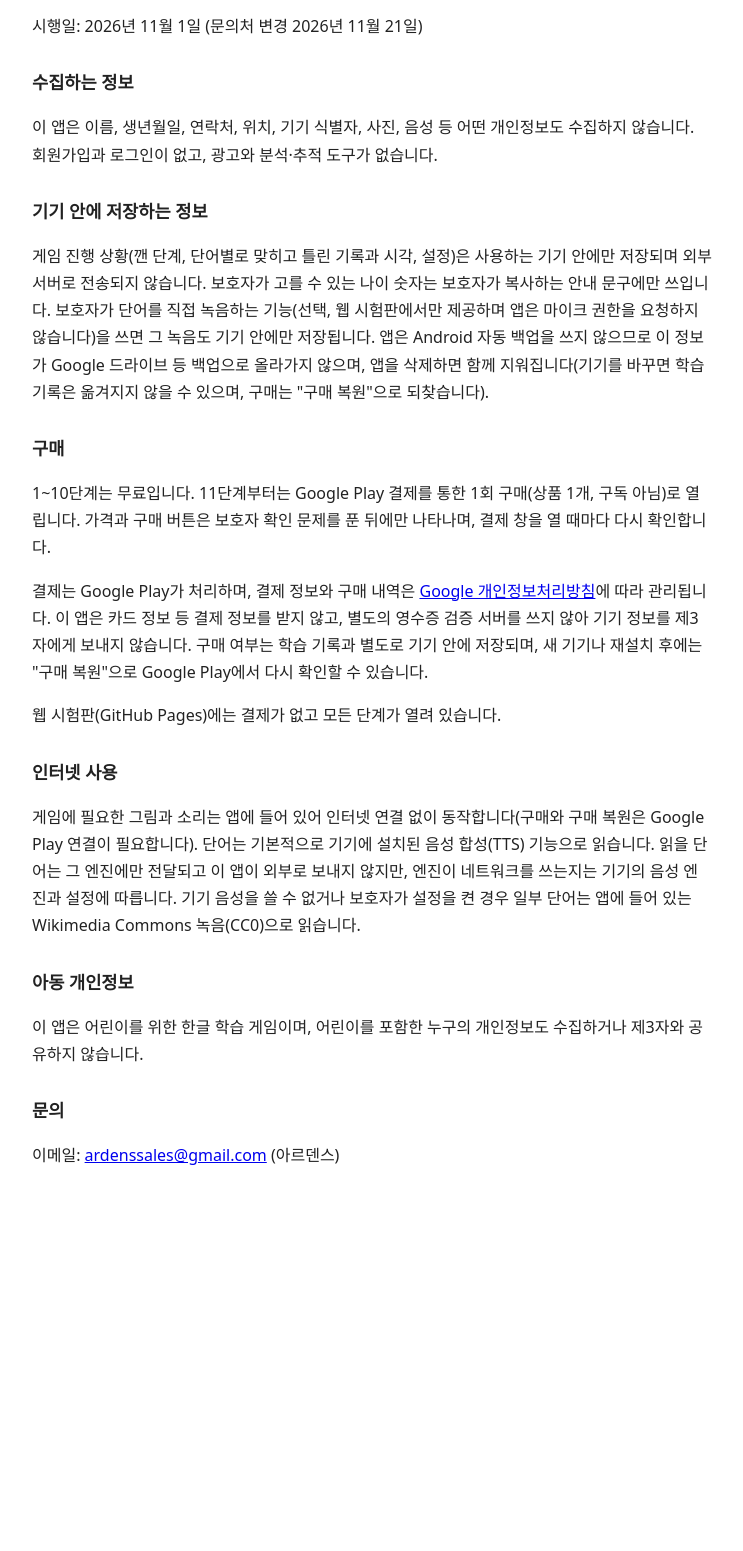
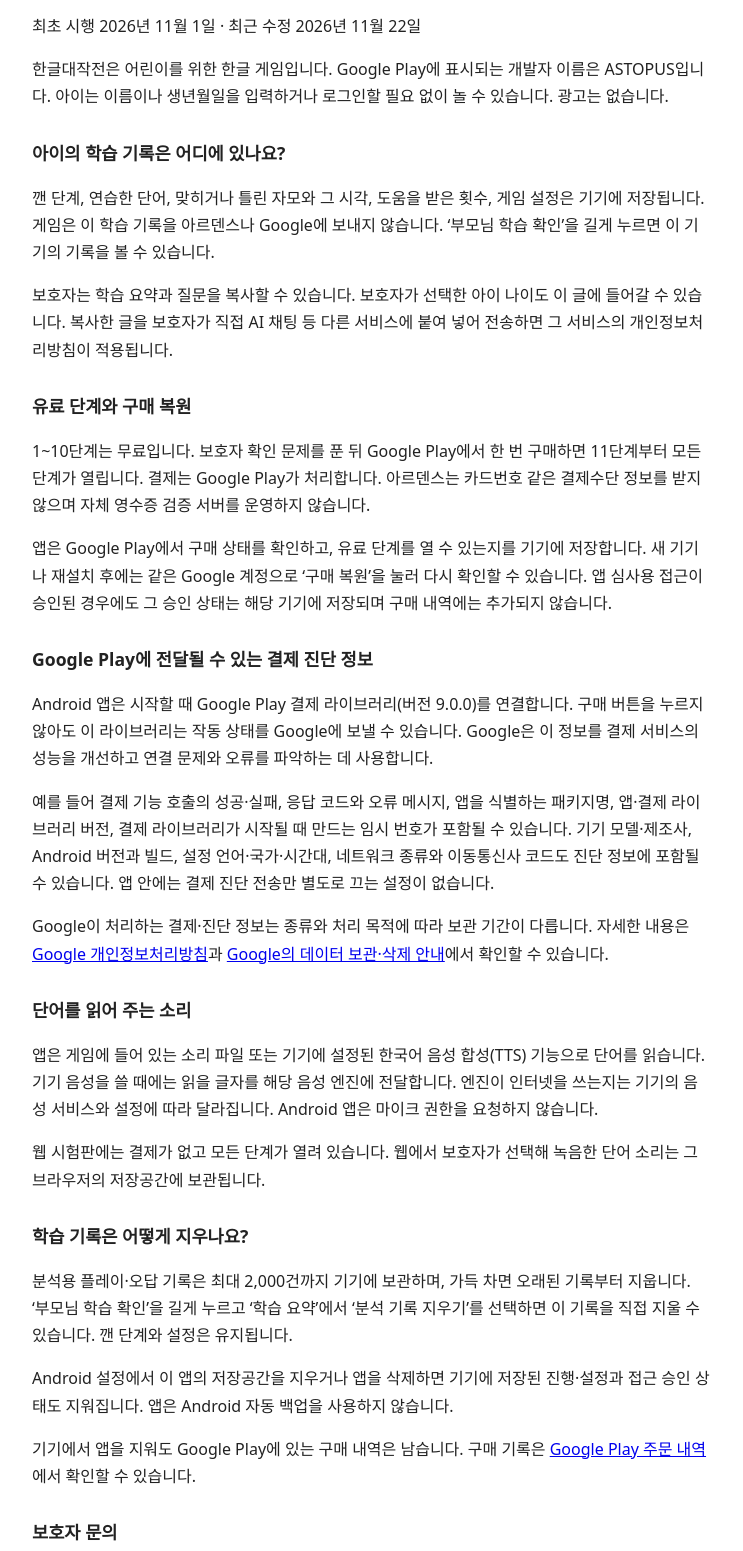
Before and after one commit to trams-repus/hangul-play, a plain HTML site: page privacy.html in a window 1280 px wide. Shown: the part 80-1631 px from the top of the page, without its empty margins (268-1011 px from the left). Before the commit the page ends 1289 px from the top, so only its background shows below. Drawn offline with Linux system fonts and the light colour scheme.

Commit message:
개인정보처리방침에 Google Play 결제 진단과 학습 기록 삭제 방법 반영

```diff
--- a/privacy.html
+++ b/privacy.html
@@ -4,19 +4,31 @@
 <style>body{font-family:system-ui,sans-serif;max-width:680px;margin:0 auto;padding:24px 16px;line-height:1.7;color:#222;background:#fff}h1{font-size:1.4rem}h2{font-size:1.1rem;margin-top:1.6em}</style>
 </head><body>
 <h1>한글대작전 개인정보처리방침</h1>
-<p>시행일: 2026년 11월 1일 (문의처 변경 2026년 11월 21일)</p>
-<h2>수집하는 정보</h2>
-<p>이 앱은 이름, 생년월일, 연락처, 위치, 기기 식별자, 사진, 음성 등 어떤 개인정보도 수집하지 않습니다. 회원가입과 로그인이 없고, 광고와 분석·추적 도구가 없습니다.</p>
-<h2>기기 안에 저장하는 정보</h2>
-<p>게임 진행 상황(깬 단계, 단어별로 맞히고 틀린 기록과 시각, 설정)은 사용하는 기기 안에만 저장되며 외부 서버로 전송되지 않습니다. 보호자가 고를 수 있는 나이 숫자는 보호자가 복사하는 안내 문구에만 쓰입니다. 보호자가 단어를 직접 녹음하는 기능(선택, 웹 시험판에서만 제공하며 앱은 마이크 권한을 요청하지 않습니다)을 쓰면 그 녹음도 기기 안에만 저장됩니다. 앱은 Android 자동 백업을 쓰지 않으므로 이 정보가 Google 드라이브 등 백업으로 올라가지 않으며, 앱을 삭제하면 함께 지워집니다(기기를 바꾸면 학습 기록은 옮겨지지 않을 수 있으며, 구매는 "구매 복원"으로 되찾습니다).</p>
-<h2>구매</h2>
-<p>1~10단계는 무료입니다. 11단계부터는 Google Play 결제를 통한 1회 구매(상품 1개, 구독 아님)로 열립니다. 가격과 구매 버튼은 보호자 확인 문제를 푼 뒤에만 나타나며, 결제 창을 열 때마다 다시 확인합니다.</p>
-<p>결제는 Google Play가 처리하며, 결제 정보와 구매 내역은 <a href="https://policies.google.com/privacy">Google 개인정보처리방침</a>에 따라 관리됩니다. 이 앱은 카드 정보 등 결제 정보를 받지 않고, 별도의 영수증 검증 서버를 쓰지 않아 기기 정보를 제3자에게 보내지 않습니다. 구매 여부는 학습 기록과 별도로 기기 안에 저장되며, 새 기기나 재설치 후에는 "구매 복원"으로 Google Play에서 다시 확인할 수 있습니다.</p>
-<p>웹 시험판(GitHub Pages)에는 결제가 없고 모든 단계가 열려 있습니다.</p>
-<h2>인터넷 사용</h2>
-<p>게임에 필요한 그림과 소리는 앱에 들어 있어 인터넷 연결 없이 동작합니다(구매와 구매 복원은 Google Play 연결이 필요합니다). 단어는 기본적으로 기기에 설치된 음성 합성(TTS) 기능으로 읽습니다. 읽을 단어는 그 엔진에만 전달되고 이 앱이 외부로 보내지 않지만, 엔진이 네트워크를 쓰는지는 기기의 음성 엔진과 설정에 따릅니다. 기기 음성을 쓸 수 없거나 보호자가 설정을 켠 경우 일부 단어는 앱에 들어 있는 Wikimedia Commons 녹음(CC0)으로 읽습니다.</p>
-<h2>아동 개인정보</h2>
-<p>이 앱은 어린이를 위한 한글 학습 게임이며, 어린이를 포함한 누구의 개인정보도 수집하거나 제3자와 공유하지 않습니다.</p>
-<h2>문의</h2>
-<p>이메일: <a href="mailto:ardenssales@gmail.com">ardenssales@gmail.com</a> (아르덴스)</p>
+<p>최초 시행 2026년 11월 1일 · 최근 수정 2026년 11월 22일</p>
+<p>한글대작전은 어린이를 위한 한글 게임입니다. Google Play에 표시되는 개발자 이름은 ASTOPUS입니다. 아이는 이름이나 생년월일을 입력하거나 로그인할 필요 없이 놀 수 있습니다. 광고는 없습니다.</p>
+
+<h2>아이의 학습 기록은 어디에 있나요?</h2>
+<p>깬 단계, 연습한 단어, 맞히거나 틀린 자모와 그 시각, 도움을 받은 횟수, 게임 설정은 기기에 저장됩니다. 게임은 이 학습 기록을 아르덴스나 Google에 보내지 않습니다. ‘부모님 학습 확인’을 길게 누르면 이 기기의 기록을 볼 수 있습니다.</p>
+<p>보호자는 학습 요약과 질문을 복사할 수 있습니다. 보호자가 선택한 아이 나이도 이 글에 들어갈 수 있습니다. 복사한 글을 보호자가 직접 AI 채팅 등 다른 서비스에 붙여 넣어 전송하면 그 서비스의 개인정보처리방침이 적용됩니다.</p>
+
+<h2>유료 단계와 구매 복원</h2>
+<p>1~10단계는 무료입니다. 보호자 확인 문제를 푼 뒤 Google Play에서 한 번 구매하면 11단계부터 모든 단계가 열립니다. 결제는 Google Play가 처리합니다. 아르덴스는 카드번호 같은 결제수단 정보를 받지 않으며 자체 영수증 검증 서버를 운영하지 않습니다.</p>
+<p>앱은 Google Play에서 구매 상태를 확인하고, 유료 단계를 열 수 있는지를 기기에 저장합니다. 새 기기나 재설치 후에는 같은 Google 계정으로 ‘구매 복원’을 눌러 다시 확인할 수 있습니다. 앱 심사용 접근이 승인된 경우에도 그 승인 상태는 해당 기기에 저장되며 구매 내역에는 추가되지 않습니다.</p>
+
+<h2>Google Play에 전달될 수 있는 결제 진단 정보</h2>
+<p>Android 앱은 시작할 때 Google Play 결제 라이브러리(버전 9.0.0)를 연결합니다. 구매 버튼을 누르지 않아도 이 라이브러리는 작동 상태를 Google에 보낼 수 있습니다. Google은 이 정보를 결제 서비스의 성능을 개선하고 연결 문제와 오류를 파악하는 데 사용합니다.</p>
+<p>예를 들어 결제 기능 호출의 성공·실패, 응답 코드와 오류 메시지, 앱을 식별하는 패키지명, 앱·결제 라이브러리 버전, 결제 라이브러리가 시작될 때 만드는 임시 번호가 포함될 수 있습니다. 기기 모델·제조사, Android 버전과 빌드, 설정 언어·국가·시간대, 네트워크 종류와 이동통신사 코드도 진단 정보에 포함될 수 있습니다. 앱 안에는 결제 진단 전송만 별도로 끄는 설정이 없습니다.</p>
+<p>Google이 처리하는 결제·진단 정보는 종류와 처리 목적에 따라 보관 기간이 다릅니다. 자세한 내용은 <a href="https://policies.google.com/privacy?hl=ko">Google 개인정보처리방침</a>과 <a href="https://policies.google.com/technologies/retention?hl=ko">Google의 데이터 보관·삭제 안내</a>에서 확인할 수 있습니다.</p>
+
+<h2>단어를 읽어 주는 소리</h2>
+<p>앱은 게임에 들어 있는 소리 파일 또는 기기에 설정된 한국어 음성 합성(TTS) 기능으로 단어를 읽습니다. 기기 음성을 쓸 때에는 읽을 글자를 해당 음성 엔진에 전달합니다. 엔진이 인터넷을 쓰는지는 기기의 음성 서비스와 설정에 따라 달라집니다. Android 앱은 마이크 권한을 요청하지 않습니다.</p>
+<p>웹 시험판에는 결제가 없고 모든 단계가 열려 있습니다. 웹에서 보호자가 선택해 녹음한 단어 소리는 그 브라우저의 저장공간에 보관됩니다.</p>
+
+<h2>학습 기록은 어떻게 지우나요?</h2>
+<p>분석용 플레이·오답 기록은 최대 2,000건까지 기기에 보관하며, 가득 차면 오래된 기록부터 지웁니다. ‘부모님 학습 확인’을 길게 누르고 ‘학습 요약’에서 ‘분석 기록 지우기’를 선택하면 이 기록을 직접 지울 수 있습니다. 깬 단계와 설정은 유지됩니다.</p>
+<p>Android 설정에서 이 앱의 저장공간을 지우거나 앱을 삭제하면 기기에 저장된 진행·설정과 접근 승인 상태도 지워집니다. 앱은 Android 자동 백업을 사용하지 않습니다.</p>
+<p>기기에서 앱을 지워도 Google Play에 있는 구매 내역은 남습니다. 구매 기록은 <a href="https://support.google.com/googleplay/answer/2850369?hl=ko">Google Play 주문 내역</a>에서 확인할 수 있습니다.</p>
+
+<h2>보호자 문의</h2>
+<p>개인정보 처리나 삭제 방법에 관해 문의하려면 아르덴스에 이메일을 보내 주세요. 문의하면 발신 이메일 주소와 작성한 내용이 아르덴스에 전달됩니다. 연락처는 <a href="mailto:ardenssales@gmail.com">ardenssales@gmail.com</a>입니다.</p>
 </body></html>
```
